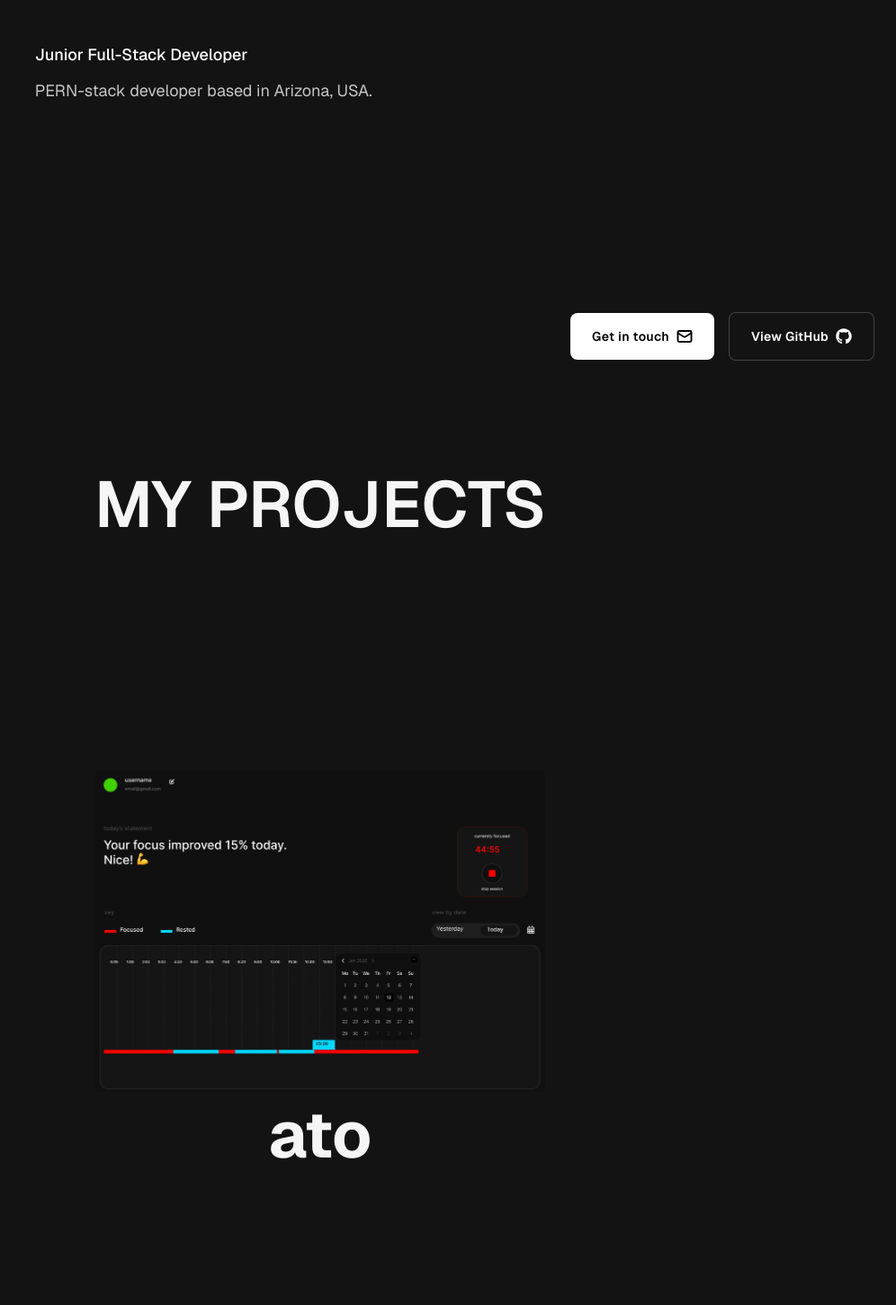
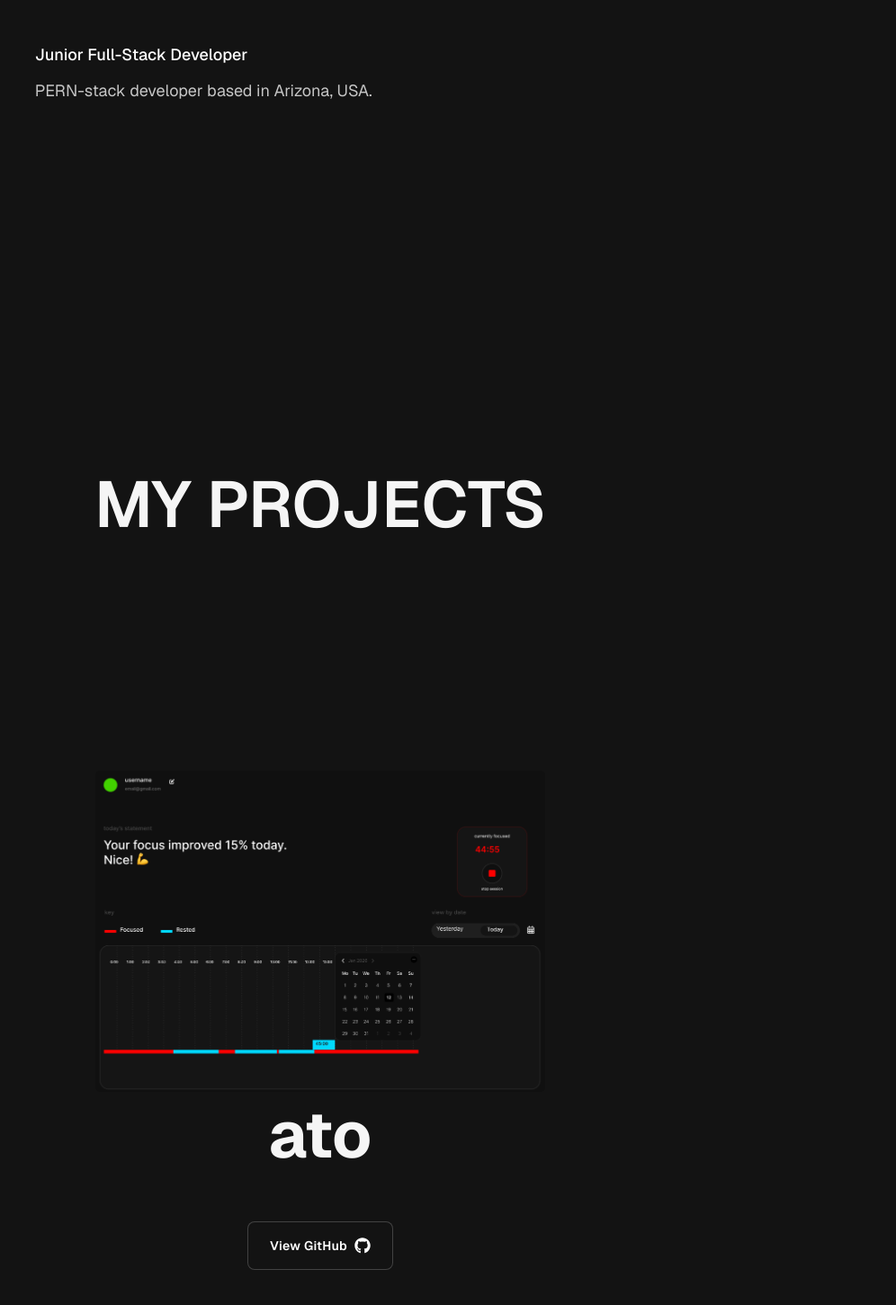
Before and after one commit to Stefan1400/portfolio, a Next.js app: page / in a window 1280 px wide. Shown: the part 375-1826 px from the top of the page at 90% size, without its empty margins (284-1280 px from the left). Built offline with nearby package versions, Linux system fonts and the light colour scheme.

Commit message:
refactor(layout): move view github button to ato section

```diff
--- a/app/page.tsx
+++ b/app/page.tsx
@@ -1,5 +1,4 @@
 import Navbar from "@/components/layout/Navbar";
-import FloatingActions from "@/components/layout/FloatingActions";
 import Hero from "../components/sections/Hero";
 import ProjectsGrid from "@/components/sections/ProjectsGrid";
 import Contact from "@/components/sections/Contact";
@@ -8,7 +7,6 @@ export default function Home() {
   return (
     <div className="flex flex-col flex-1 items-center justify-center bg-zinc-50 font-sans dark:bg-black">
       <Navbar />
-      <FloatingActions />
       <Hero />
       <ProjectsGrid />
       <Contact />
--- a/components/layout/FloatingActions.tsx
+++ /dev/null
@@ -1,62 +0,0 @@
-'use client';
-
-import type { MouseEvent } from "react";
-import Link from "next/link";
-import { Mail } from "lucide-react";
-import { FaGithub } from "react-icons/fa";
-import { useLenis } from "../smoothScrolling";
-
-export default function FloatingActions() {
-  const lenisRef = useLenis();
-
-  function navigateToContact(event: MouseEvent<HTMLAnchorElement>) {
-    if (
-      !lenisRef?.current ||
-      event.button !== 0 ||
-      event.metaKey ||
-      event.ctrlKey ||
-      event.shiftKey ||
-      event.altKey
-    ) {
-      return;
-    }
-
-    event.preventDefault();
-    window.history.pushState(null, "", event.currentTarget.href);
-    lenisRef.current.scrollTo("#contact");
-  }
-
-  return (
-    <div className="fixed right-[calc(1rem+env(safe-area-inset-right))] bottom-[calc(1rem+env(safe-area-inset-bottom))] z-40 flex w-fit max-w-[calc(100vw-2rem-env(safe-area-inset-left)-env(safe-area-inset-right))] flex-col items-stretch gap-4 sm:right-[calc(1.5rem+env(safe-area-inset-right))] sm:bottom-[calc(1.5rem+env(safe-area-inset-bottom))] sm:flex-row sm:items-center">
-      <Link
-        href="/#contact"
-        onClick={navigateToContact}
-        className="group flex items-center justify-center gap-2 rounded-lg bg-white px-6 py-4 text-black transition-all duration-200 hover:scale-[1.02] hover:bg-zinc-200 hover:cursor-pointer active:scale-[0.99]"
-      >
-        <span className="text-sm font-semibold tracking-wide">
-          Get in touch
-        </span>
-        <Mail
-          size={18}
-          strokeWidth={2.5}
-          className="transition-transform duration-200 group-hover:-translate-y-0.5 group-hover:translate-x-0.5"
-        />
-      </Link>
-
-      <a
-        href="https://github.com/Stefan1400"
-        target="_blank"
-        rel="noopener noreferrer"
-        className="group flex items-center justify-center gap-2 rounded-lg border border-white/20 bg-[#131313] px-6 py-4 text-sm font-semibold tracking-wide text-white transition-all duration-200 hover:border-white/40 hover:bg-white/10 hover:cursor-pointer active:scale-[0.99]"
-      >
-        <span className="text-sm font-semibold tracking-wide">
-          View GitHub
-        </span>
-        <FaGithub
-          size={18}
-          className="transition-transform duration-200 group-hover:-translate-y-0.5 group-hover:translate-x-0.5"
-        />
-      </a>
-    </div>
-  );
-}
--- a/components/projects/ProjectCard.tsx
+++ b/components/projects/ProjectCard.tsx
@@ -3,7 +3,7 @@ import type { ProjectTypes } from "../sections/ProjectsGrid";
 
 export default function ProjectCard({ imageUrl }: ProjectTypes) {
   return (
-    <div className="flex flex-col items-center gap-3 hover:cursor-pointer p-15">
+    <div className="flex flex-col items-center gap-3 p-15">
          <Image
             className="rounded-[5px] md:w-100 lg:w-125"
             src={imageUrl}
--- a/components/sections/ProjectsGrid.tsx
+++ b/components/sections/ProjectsGrid.tsx
@@ -1,5 +1,6 @@
 import ProjectCard from "../projects/ProjectCard";
 import Reveal from "../Reveal";
+import { FaGithub } from "react-icons/fa";
 
 export type ProjectTypes = {
    imageUrl: string;
@@ -13,10 +14,20 @@ export default function ProjectsGrid() {
          <h1 className="font-semibold text-4xl md:text-6xl lg:text-7xl text-center">MY PROJECTS</h1>
       </Reveal>
 
-      <Reveal delay={100} className='flex flex-col mt-50'>
-         <a href="#">
-            <ProjectCard imageUrl='/images/ato.png'/>
-          </a>
+      <Reveal delay={100} className="mt-50 flex flex-col items-center">
+        <ProjectCard imageUrl="/images/ato.png" />
+        <a
+          href="https://github.com/Stefan1400/ato"
+          target="_blank"
+          rel="noopener noreferrer"
+          className="group flex items-center justify-center gap-2 rounded-lg border border-white/20 bg-[#131313] px-6 py-4 text-sm font-semibold tracking-wide text-white transition-all duration-200 hover:border-white/40 hover:bg-white/10 hover:cursor-pointer active:scale-[0.99]"
+        >
+          <span>View GitHub</span>
+          <FaGithub
+            size={18}
+            className="transition-transform duration-200 group-hover:-translate-y-0.5 group-hover:translate-x-0.5"
+          />
+        </a>
       </Reveal>
     </section>
   )
```
